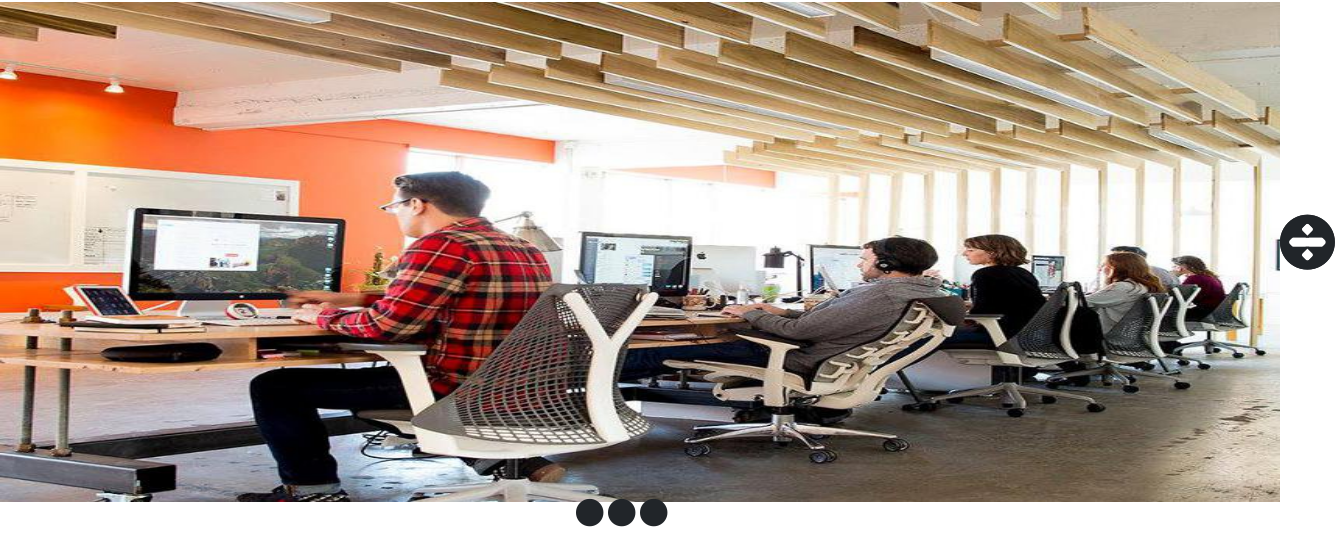
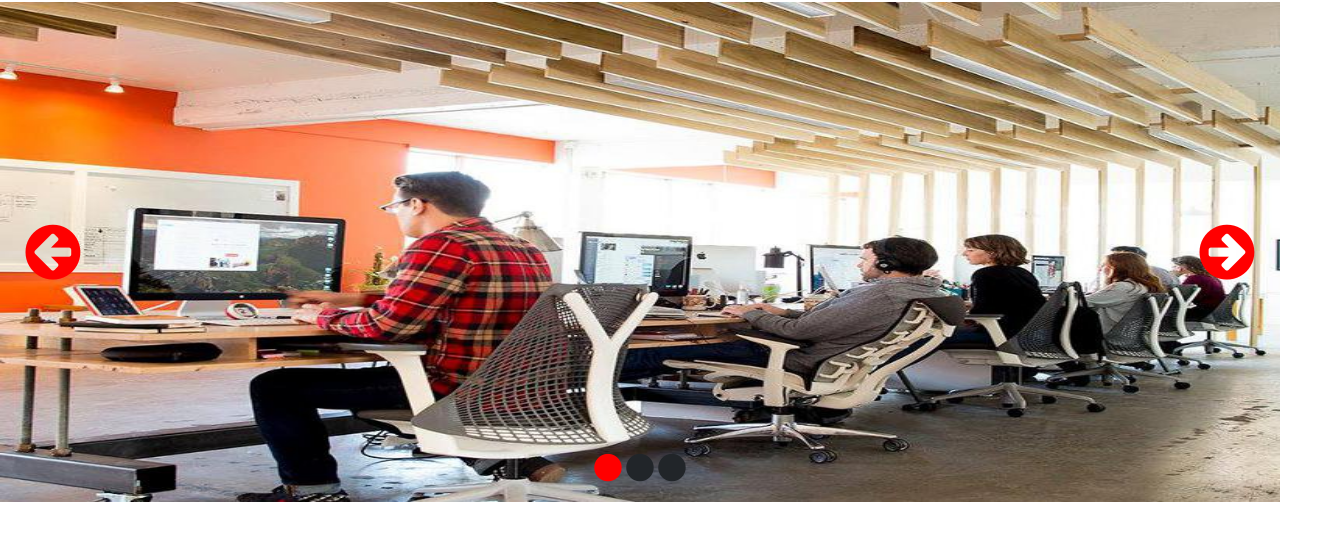
Before and after one commit to HimanshuMishra-cedcoss/sliderjq, a plain HTML site: page index.html in a window 1280 px wide. Shown: the part 70-617 px from the top of the page, 1335 px wide, since content can reach past the window. Drawn offline with nearby package versions, Linux system fonts and the light colour scheme.

Commit message:
Update style.css

```diff
--- a/style.css
+++ b/style.css
@@ -1,4 +1,5 @@
 #slider{
+	position: absolute;
 	width: 100%;
 	height: 500px;
 	overflow: hidden;
@@ -19,19 +20,34 @@
 .arrow i{
    position:absolute;
    z-index: 1;
-   top: 35%;
+   top: 50%;
+   transform: translate(0,-50%);
+
 }
+.prev{
+	left:2%;
+	color:red;
+}
+.next{
+	right: 2%;
+	color:red;
 
-#right1{
-	right: 0%;
 }
-img{
+.imgg{
 	height: 500px;
-	width: 1400px;
+	width: 100%;
 }
 .circle{
    position:absolute;
    z-index: 1;
-   bottom:25%;
-   left: 45%;
+   top:90%;
+   left: 50%;
+   transform: translate(-50%,0);
 }
+.cir1{
+	color: red;
+}
+.div1{
+	height: 500px;
+	position:relative;
+}
```
